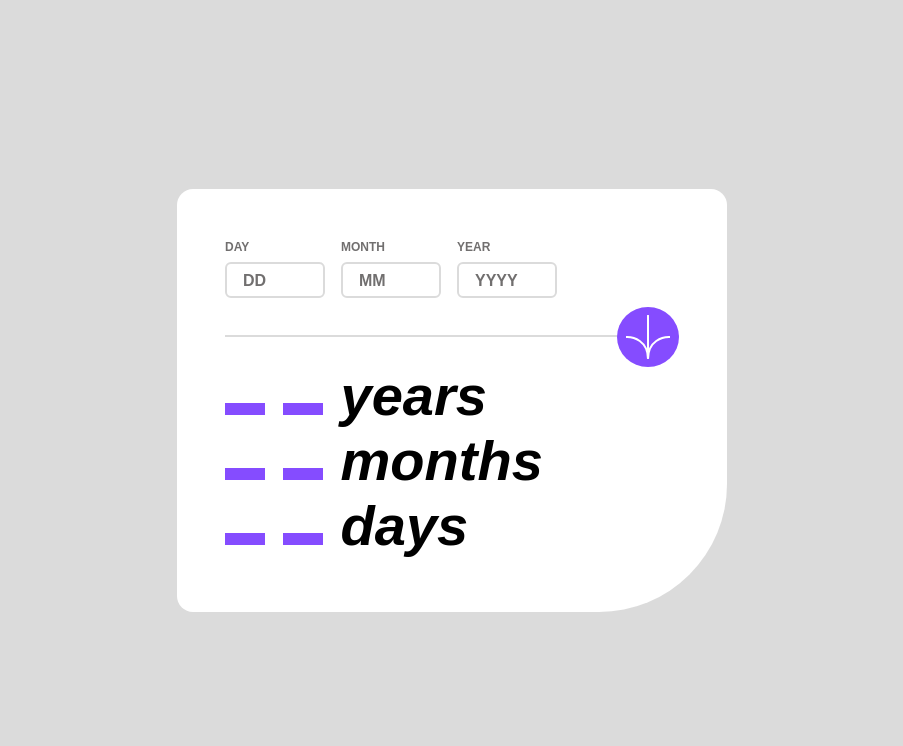
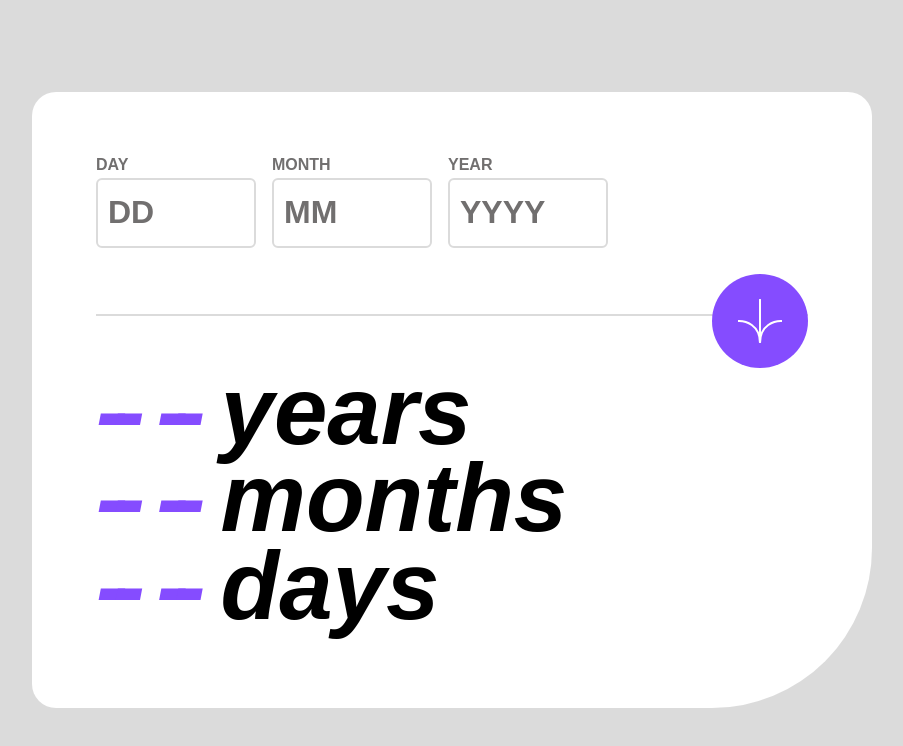
Before and after one commit to sudhanshu287/age-calculator-app, a plain HTML site: page index.html in a window 1280 px wide. Shown: the whole page, without its empty margins (188-1091 px from the left). Drawn offline with Linux system fonts and the light colour scheme.

Commit message:
layout for big screen is fixed

```diff
--- a/css/styles.css
+++ b/css/styles.css
@@ -1,6 +1,7 @@
-@import url('https://fonts.googleapis.com/css2?family=Poppins:ital,wght@0,700;1,400;1,800&display=swap');
+@import url("https://fonts.googleapis.com/css2?family=Poppins:ital,wght@0,700;1,400;1,800&display=swap");
 /* ----------CSS Variables------------ */
 :root {
+  /* Colors */
   --Purple-color: hsl(259, 100%, 65%);
   --Light-red-color: hsl(0, 100%, 67%);
   --White-color: hsl(0, 0%, 100%);
@@ -8,12 +9,18 @@
   --Light-grey-color: hsl(0, 0%, 86%);
   --Smokey-grey-color: hsl(0, 1%, 44%);
   --Off-black-color: hsl(0, 0%, 8%);
+  /* Typography */
+  --fs-1: 0.8rem;
+  --fs-2: 1rem;
+  --fs-3: 3rem;
+  --calculator-padding: 4rem 1.5rem;
+  --calculator-border-radius: 1.5rem 1.5rem 6rem 1.5rem;
+  --padding-button: 15px;
 }
-
 
 /* ----------------Reset---------------- */
 
-*{
+* {
   margin: 0;
   padding: 0;
   box-sizing: border-box;
@@ -21,147 +28,208 @@
 
 /* ----------------Main CSS-------------- */
 
-body{
-    font-family: "Popins",sans-serif;
+body {
+  font-family: "Popins", sans-serif;
+  background-color: var(--Light-grey-color);
 }
-.container{
+.container {
   min-height: 100vh;
-    width: 100%;
-    background: var(--Light-grey-color);
   display: flex;
   justify-content: center;
   align-items: center;
 }
-.age__calculator{
-    width:550px;
+.age__calculator {
   background-color: var(--White-color);
-    padding: 3rem;
-    border-radius: 1rem 1rem 8rem 1rem;
-
+  padding: var(--calculator-padding);
+  border-radius: var(--calculator-border-radius);
 }
-.input__container{
+.input__container {
   display: flex;
   gap: 1rem;
-    height: 70px;
+  margin-bottom: 3rem;
 }
-.input__box{
-    width: 100px;
-    height: 30px;
+.input__box {
+  width: 75px;
+  height: 40px;
 }
-.input__box label{
-    color:var(--Smokey-grey-color);
-    font-size: 12px;
-    font-weight: 800;
+.input__box label {
+  color: var(--Smokey-grey-color);
+  font-size: var(--fs-1);
+  font-weight: 700;
   display: inline-block;
-    margin-bottom: 8px;
+  margin-bottom: 4px;
 }
-.input__box input{
+.input__box input {
   width: 100%;
   height: 100%;
-    font-size: 20px;
-    font-weight: 700;
+  font-size: var(--fs-2);
+  font-weight: 800;
   outline: none;
   border: none;
   border: 2px solid var(--Light-grey-color);
   border-radius: 6px;
-    padding: 1rem;
+  padding: 10px;
 }
-.input__box input::placeholder{
-    /* height: 10px; */
-    color:var(--Smokey-grey-color);
-    font-size: 1rem;
+.input__box input::placeholder {
+  color: var(--Smokey-grey-color);
+  font-size: var(--fs-2);
   font-weight: 800;
 }
-.input__box span{
+.input__box span {
   display: inline-block;
   font-size: 14px;
   margin-top: 8px;
   font-style: italic;
-    color:var(--Light-red-color);
+  color: var(--Light-red-color);
 }
-.input__box.error input{
+.input__box.error input {
   border-color: var(--Light-red-color);
-    border:1px solid var(--Light-red-color);
+  border: 1px solid var(--Light-red-color);
 }
-.input__box.error label{
-    color:var(--Light-red-color);
+.input__box.error label {
+  color: var(--Light-red-color);
 }
-.button__container{
+.button__container {
   display: flex;
-    align-items: center;
   position: relative;
-    height: 30px;
+  height: 60px;
 }
-.button__container .line{
-    width:100%;
+.button__container .line {
+  width: 100%;
   height: 2px;
   position: absolute;
-    background-color:var(--Light-grey-color);
+  background-color: var(--Light-grey-color);
   top: 1.8rem;
 }
-.button__container .button{
+.button__container .button {
   position: absolute;
   top: 0;
-    right:0rem;
+  right: 50%;
+  transform: translateX(50%);
 }
-.button button{
+.button button {
   outline: none;
   border: none;
   background-color: transparent;
 }
-.button img{
+.button img {
   background-color: var(--Purple-color);
+  width: 70%;
   border-radius: 50%;
-    padding: .5rem;
+  padding: var(--padding-button);
   cursor: pointer;
 }
 
-.age__display{
-    margin-top: 2rem;
+.age__display {
+  display: flex;
+  flex-direction: column;
+  margin-top: 3rem;
   font-weight: 800;
-    line-height: 3rem;
   font-style: italic;
+  line-height: 0.6;
+}
+.day__display,
+.month__display,
+.year__display {
+  display: flex;
+  gap: 30px;
+}
+.number {
+  font-size: var(--fs-3);
+  font-weight: bolder;
+  color: var(--Purple-color);
+  padding-bottom: 25px;
+}
+.number .dash__line {
+  font-size: var(--fs-3);
+  display: inline-flex;
+  font-style: italic;
+  align-items: center;
+  letter-spacing: -15px;
+}
+.text {
+  font-size: var(--fs-3);
+  font-style: italic;
+  font-weight: bolder;
 }
 
-.number{
-    font-size: 4rem;
-    font-weight: 800;
-    color: var(--Purple-color);
-    padding-bottom:10px ;
+/* Media Query */
+
+@media screen and (min-width: 375px) {
+  :root {
+    /* Typography */
+    --fs-1: .8rem;
+    --fs-2: 1.2rem;
+    --fs-3: 3.5rem;
   }
-.number .number__dash__line{
-    width:40px;
-    height: 12px;
-    display: inline-block;
-    background-color: var(--Purple-color);
+  .input__box{
+    width: 90px;
   }
-.text{
-    font-size: 3.5rem;
-    font-weight: 800;
 }
 
-@media screen and (max-width:376px){
+@media screen and (min-width:535px){
+    :root {
+        /* Typography */
+        --fs-1: .8rem;
+        --fs-2: 1.2rem;
+        --fs-3: 4rem;
+        --calculator-padding: 4rem 3rem;
+        --calculator-border-radius: 1.5rem 1.5rem 6rem 1.5rem;
+        --padding-button: 20px;
+      }
+      .input__box{
+        width: 100px;
+      }
+      .button img{
+        width: 80%;
+      }
+}
+
+@media screen and (min-width:767px){
+    :root {
+        /* Typography */
+        --fs-1: 1rem;
+        --fs-2: 1.4rem;
+        --fs-3: 5rem;
+        --calculator-padding: 4rem;
+        --calculator-border-radius: 1.5rem 1.5rem 6rem 1.5rem;
+        --padding-button: 20px;
+      }
+      .input__box{
+        width: 120px;
+      }
+      .button img{
+        width: 80%;
+      }
+}
+@media screen and (min-width:1024px){
+    :root {
+        /* Typography */
+        --fs-1: 1rem;
+        --fs-2: 2rem;
+        --fs-3: 6rem;
+        --calculator-padding: 4rem;
+        --calculator-border-radius: 1.5rem 1.5rem 10rem 1.5rem;
+        --padding-button: 25px;
+      }
       .age__calculator{
-        width:300px;
-        padding: 1.5rem;
+        width: 840px;
+      }
+      .input__box{
+        width: 160px;
+        height: 70px;
+      }
+      .button img{
+        width: 100%;
+      }
+      .button__container .line{
+        top: 2.5rem;
       }
       .button__container .button{
-        position: absolute;
-        top: 0;
-        right:40%;
-    }
-    .input__box input::placeholder{
-        font-size: 1.2rem;
-        font-weight: 700;
+        right: 0;
+        transform: translateX(0);
       }
       .number{
-        font-size: 3.5rem;
-    }
-    .number .number__dash__line{
-        width: 20px;
-        height: 10px;
-    }
-    .text{
-        font-size: 3rem;
+        padding-bottom: 30px;
       }
 }
--- a/index.html
+++ b/index.html
@@ -44,25 +44,25 @@
         </div>
         <div class="age__display">
           <div class="year__display">
-            <span class="number" id="years-count">
-              <span class="number__dash__line"></span>
-              <span class="number__dash__line"></span>
-            </span>
-            <span class="text">years</span>
+            <div class="number" id="years-count">
+              <span class="dash__line">--</span>
+              <span class="dash__line">--</span>
+            </div>
+            <p class="text">years</p>
           </div>
           <div class="month__display">
-            <span class="number" id="months-count">
-              <span class="number__dash__line"></span>
-              <span class="number__dash__line"></span>
-            </span>
-            <span class="text">months</span>
+            <div class="number" id="months-count">
+              <span class="dash__line">--</span>
+              <span class="dash__line">--</span>
+            </div>
+            <p class="text">months</p>
           </div>
           <div class="day__display">
-            <span class="number" id="days-count">
-              <span class="number__dash__line"></span>
-              <span class="number__dash__line"></span>
-            </span>
-            <span class="text">days</span>
+            <div class="number" id="days-count">
+              <span class="dash__line">--</span>
+              <span class="dash__line">--</span>
+            </div>
+            <p class="text">days</p>
           </div>
         </div>
       </div>
--- a/js/main.js
+++ b/js/main.js
@@ -130,8 +130,6 @@ const getCalculatedAge = (inputDay, inputMonth, inputYear) => {
 
     return [days,months,years];
 };
-// getCalculatedAge(5, 6, 2009);
-// console.log(validateDate(new Date('31/4/2022')));
 const calculateAge = () => {
     let dateString = String(day.value + "/" + month.value + "/" + year.value);
     console.log(validateInput(day.value,month.value,year.value));
```
Also changed, not shown: 1 other file. Lines whose indentation alone changed are shown as unchanged.
